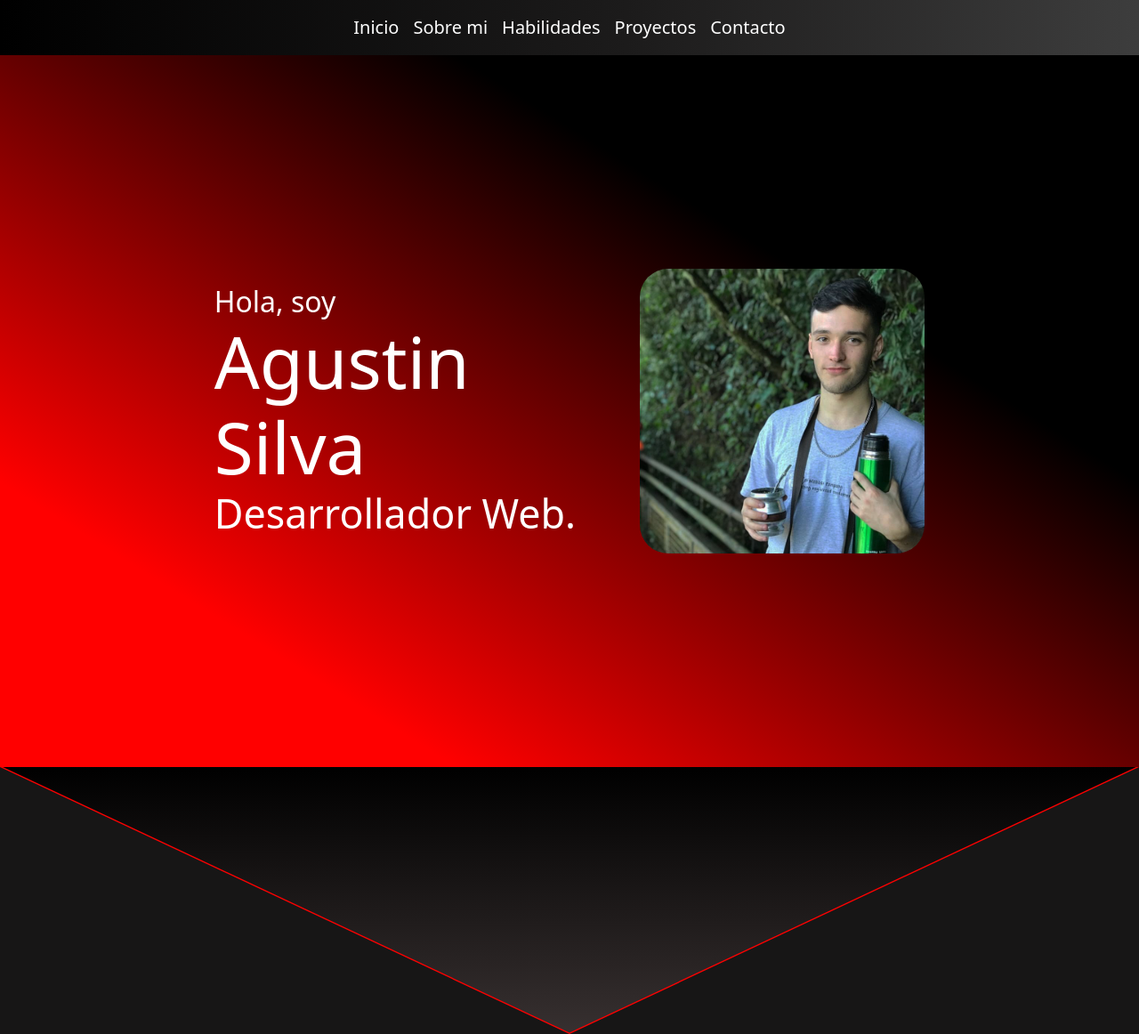
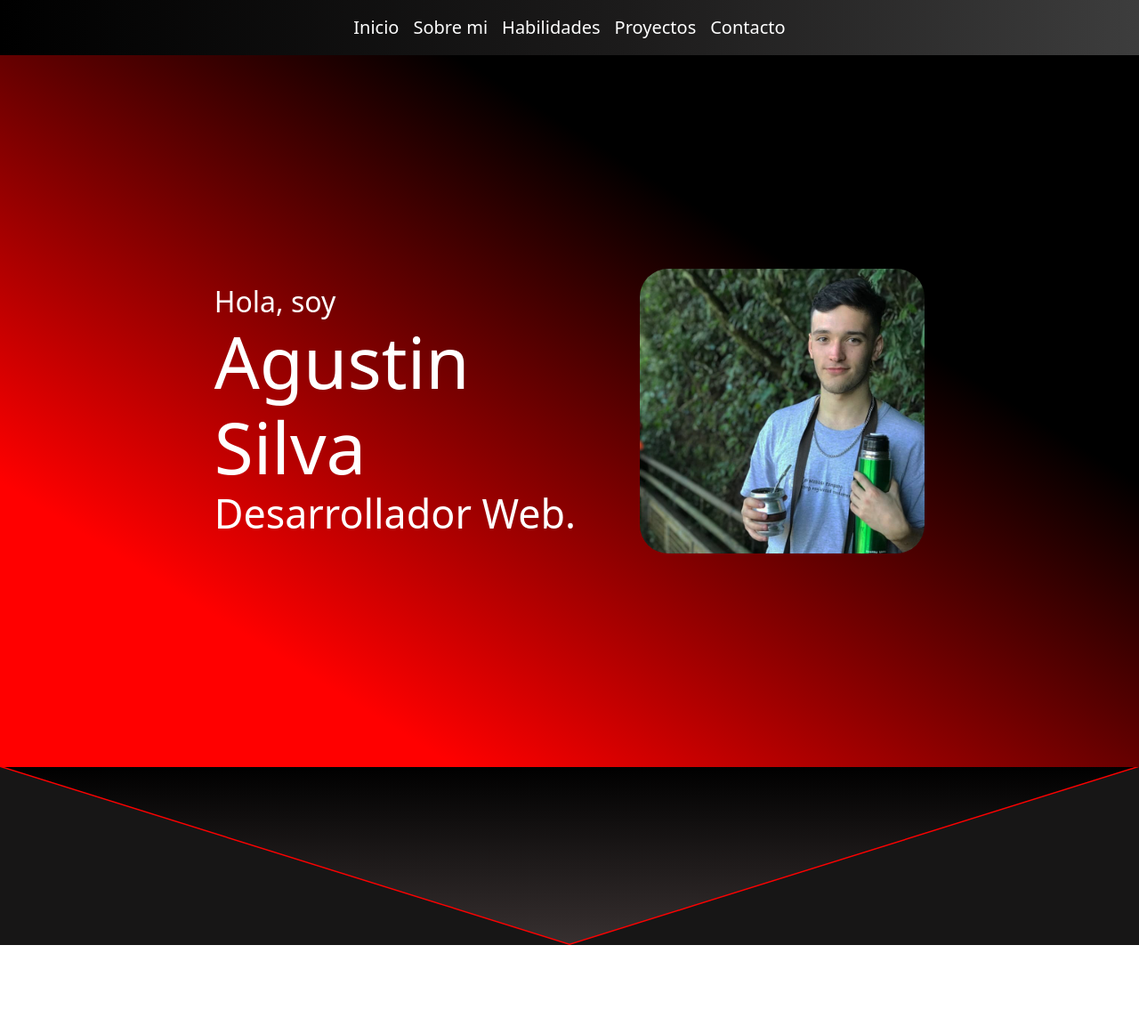
Before and after one commit to Agus-Silva-CPFS/PortfolioWeb, a React (Create React App) app: page / in a window 1280 px wide. Shown: the whole page at 89% size. After the commit the page ends 1062 px from the top, so only its background shows below. Built offline with nearby package versions, Linux system fonts and the light colour scheme.

Commit message:
Se corrigio la altura del separador

```diff
--- a/src/components/Separador/Separador.css
+++ b/src/components/Separador/Separador.css
@@ -1,7 +1,7 @@
 .ctn-triangulo {
     position: relative;
     width: 100%;
-    height: 300px;
+    height: 200px;
     background-color: rgb(23, 22, 22);
     overflow: hidden;
 }
@@ -10,7 +10,7 @@
     top: 0;
     left: 0;
     width: 100%;
-    height: 300px;
+    height: 200px;
     background-color: red;
     clip-path: polygon(0% 0%, 50% 100%, 100% 0%);
     z-index: 1;
@@ -20,7 +20,7 @@
     top: -1.5px;
     left: 0px;
     width: 100%;
-    height: 300px;
+    height: 200px;
     background: linear-gradient(rgb(0, 0, 0), rgb(55, 48, 48));
     clip-path: polygon(0% 0%, 50% 100%, 100% 0%);
     z-index: 2;
```
